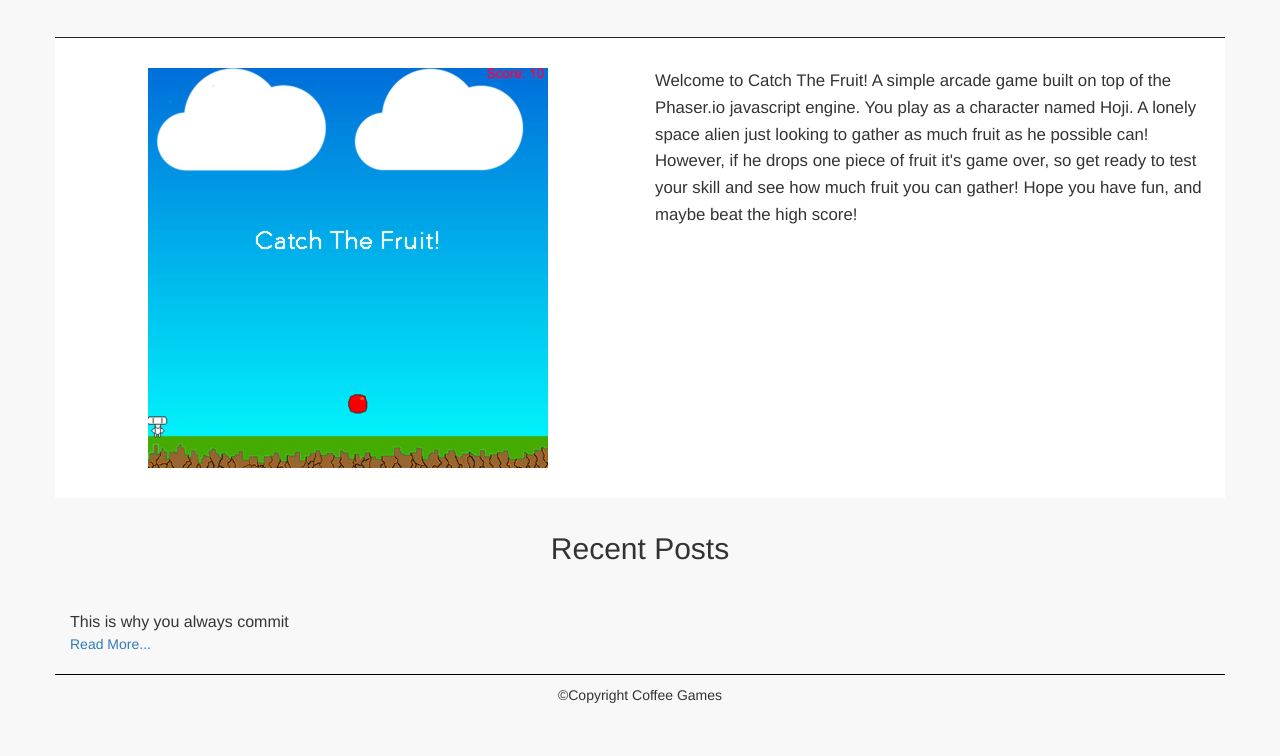
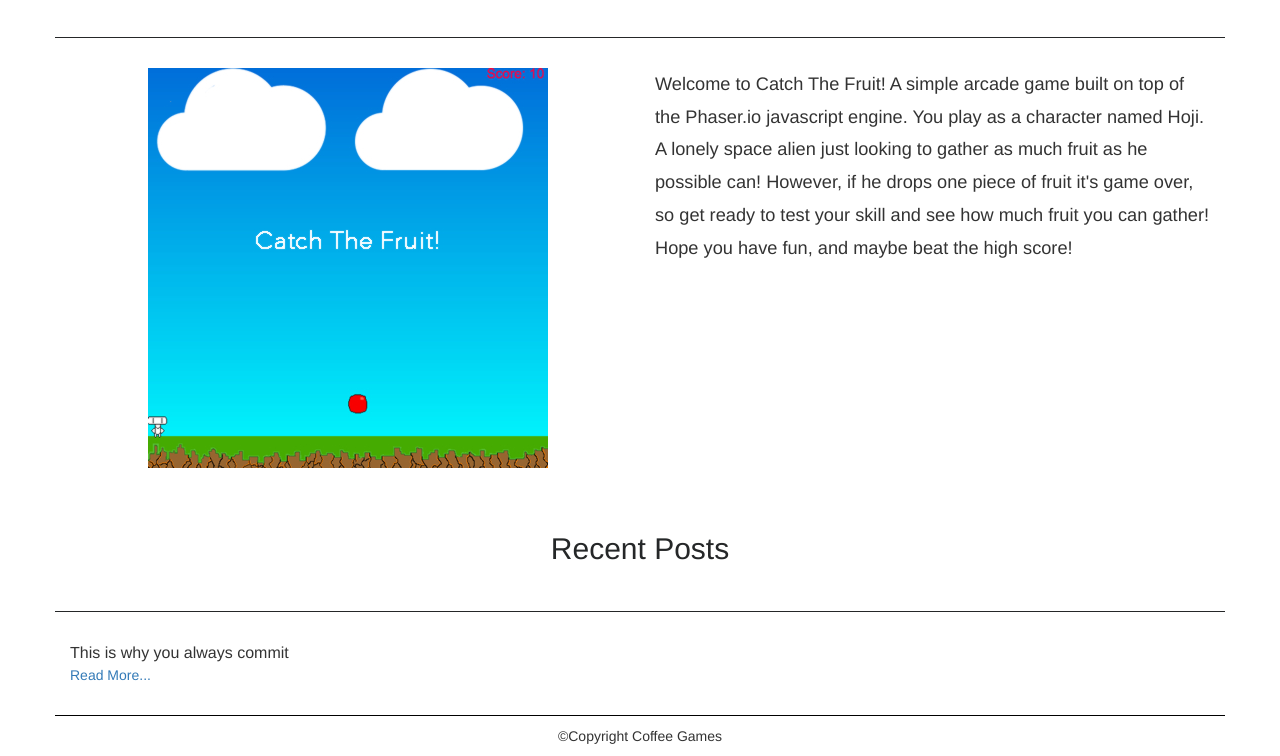
Before and after one commit to michaelc54213/coffee-games, a website: page index.html in a window 1280 px wide. Shown: the part 547-1303 px from the top of the page. Before the commit the page ends 1262 px from the top, so only its background shows below. Drawn offline with nearby package versions, Linux system fonts and the light colour scheme.

Commit message:
Added headline stylings.

```diff
--- a/index.html
+++ b/index.html
@@ -70,27 +70,27 @@
 
 	<div class="img_banner" style="background-image: url('img/coffee-pic-main.jpg');"></div>
 
-	<div class="container" style="color: #252728; font-weight: 100; border-bottom: 1px solid #252728;">
+	<div class="container headline-stylings" style="">
 			<div class="headline">
 			  <p>Recent Games</p>
 			</div>
 	</div>
 
-	<div class="container" style="background: white; padding-bottom: 30px;">
+	<div class="container" style="padding-bottom: 30px;">
         <div class="row">
 	       <div class="col-md-6" style="margin-top: 30px;">
 				   <img src="img/catch-the-fruit-title.jpg" alt="Catch The Fruit Title" id="game-title" class="img-responsive">
 		   </div>
 		   <!-- IF MOBILE HIDE THESE PICS -->
-		   <div class="col-md-6"  style="margin-top: 30px; line-height: 1.6em; font-size: 1.2em;">
+		   <div class="col-md-6 col-6-styling">
 				 <p>Welcome to Catch The Fruit! A simple arcade game built on top of the Phaser.io javascript engine. You play as a character named Hoji. A lonely space alien just looking to gather as much fruit as he possible can! However, if he drops one piece of fruit it's game over, so get ready to test your skill and see how much fruit you can gather! Hope you have fun, and maybe beat the high score!
 		   </div>
 		</div>
 	</div>
-	<div class="container" style="">
+	<div class="container headline-stylings" >
 	  <p class="headline">Recent Posts</p>
 	</div>
-	<div class="container" style="margin-bottom: 20px;">
+	<div class="container" style="margin-bottom: 30px; margin-top: 30px;">
 			<div class="" style="overflow: hidden; float: clear both; font-size: 16px;">This is why you always commit</div>
 			<div class="" style=""><a href="blog.html">Read More...</a></div>
 	</div>
--- a/scss/custom.scss
+++ b/scss/custom.scss
@@ -12,9 +12,6 @@ $letter-spacing: 3px;
 
 
 //GLOBAL STYLES
-body {
-	background: #f8f8f8;
-}
 
 .headline {
 		text-align: center;
@@ -102,6 +99,18 @@ body {
 	}
 }
 
+.col-6-styling {
+	margin-top: 30px;
+	line-height: 1.8em;
+	font-size: 1.3em;
+}
+
+.headline-stylings {
+	color: #252728;
+	font-weight: 100;
+	border-bottom: 1px solid #252728;
+}
+
 @media (max-width: $breakpoint-mobile) {
 	#image-text {
 	  font-size: 15px;
```
Also changed, not shown: css/custom.css.
